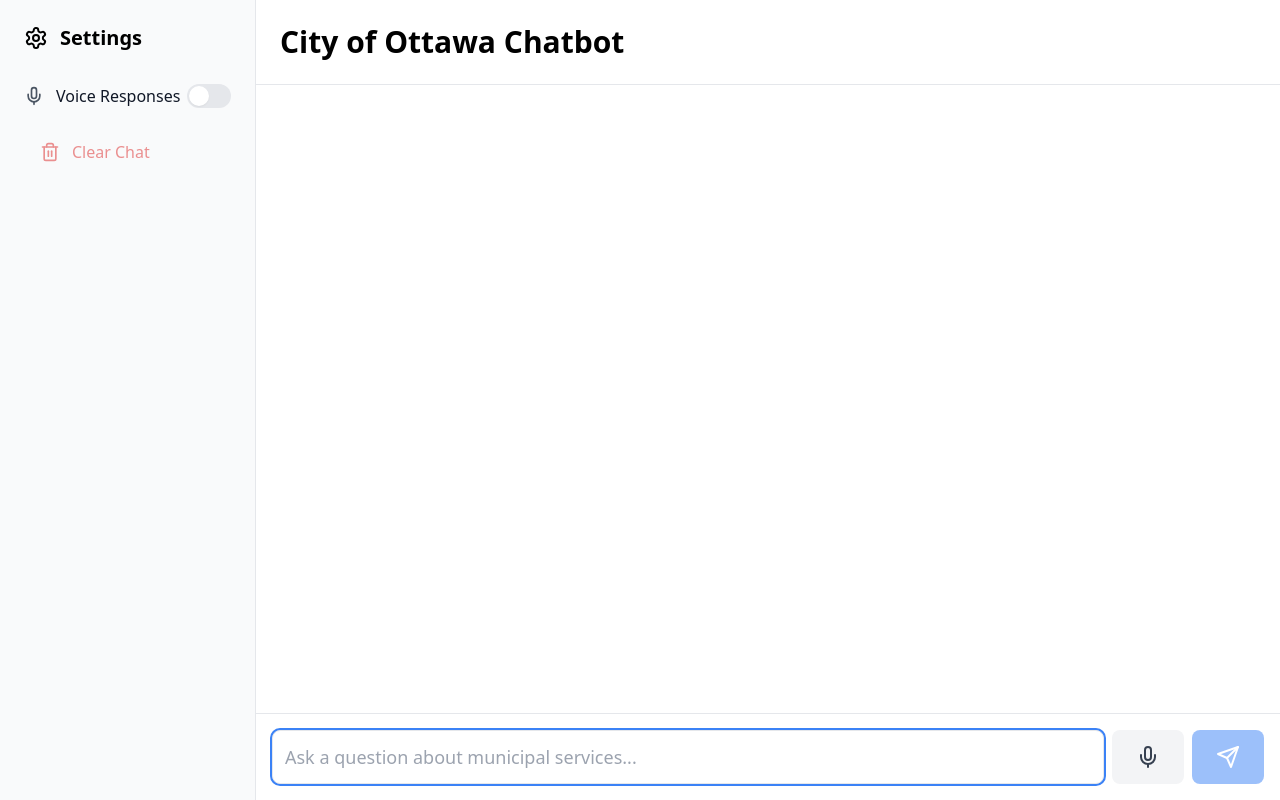
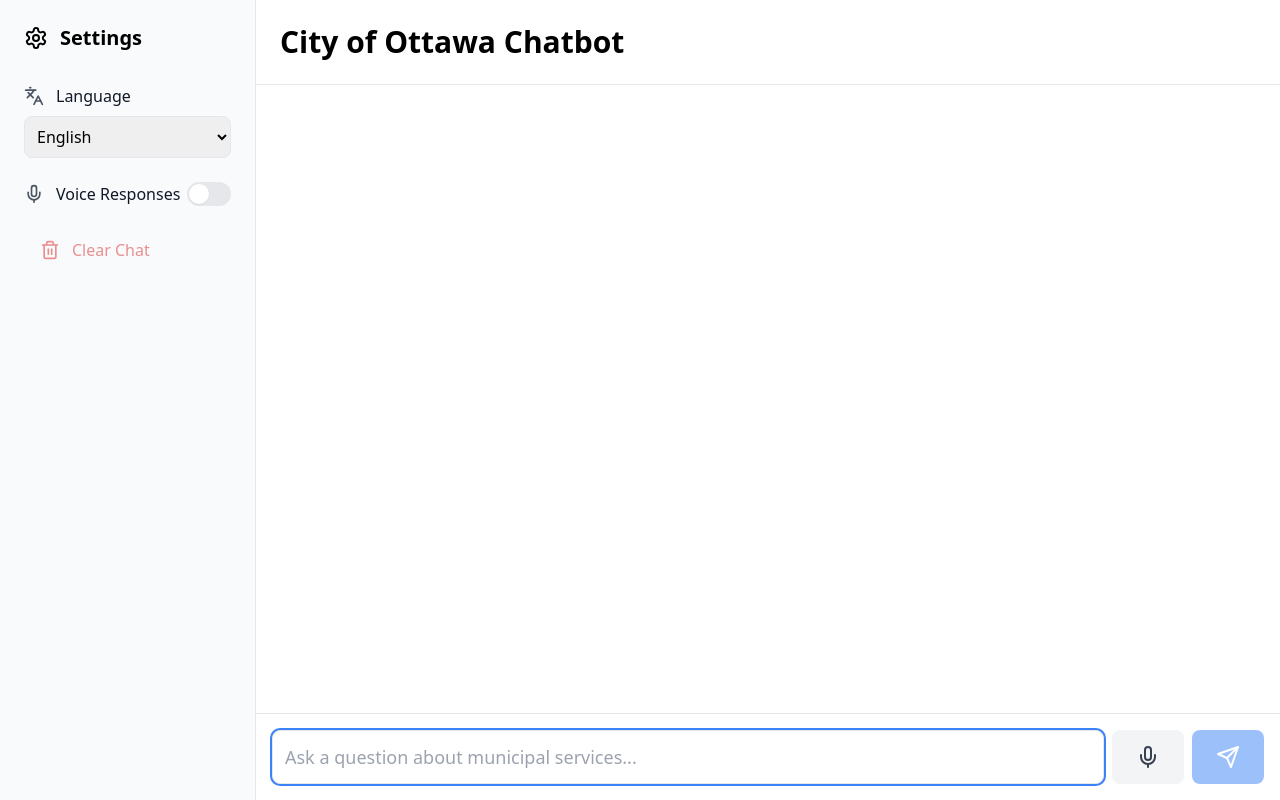
Before and after one commit to schmitech/simple-qa-chatbot, a React (Vite) app in the folder rag-chatbot-chroma-ollama/: page / in a window 1280 px wide. Built offline with nearby package versions, Linux system fonts and the light colour scheme.

Commit message:
Multilingual STT
Introduced support for fr and es.

```diff
--- a/rag-chatbot-chroma-ollama/src/components/ChatInput.tsx
+++ b/rag-chatbot-chroma-ollama/src/components/ChatInput.tsx
@@ -13,6 +13,7 @@
   const inputRef = useRef<HTMLInputElement>(null);
   const recognitionRef = useRef<SpeechRecognition | null>(null);
   const isLoading = useChatStore(state => state.isLoading);
+  const language = useChatStore(state => state.language);
 
   useEffect(() => {
     if (!isLoading && inputRef.current) {
@@ -27,7 +28,7 @@
       const recognition = new SpeechRecognition();
       recognition.continuous = false;
       recognition.interimResults = false;
-      recognition.lang = 'en-US';
+      recognition.lang = `${language}-${language.toUpperCase()}`;
 
       recognition.onresult = (event) => {
         const transcript = event.results[0][0].transcript;
@@ -69,7 +70,7 @@
         recognitionRef.current.abort();
       }
     };
-  }, [onSendMessage]);
+  }, [onSendMessage, language]);
 
   const handleSubmit = (e: React.FormEvent) => {
     e.preventDefault();
@@ -101,7 +102,11 @@
         type="text"
         value={input}
         onChange={(e) => setInput(e.target.value)}
-        placeholder="Ask a question about municipal services..."
+        placeholder={
+          language === 'fr' ? 'Poser une question sur les services municipaux...' :
+          language === 'es' ? 'Haga una pregunta sobre servicios municipales...' :
+          'Ask a question about municipal services...'
+        }
         className="flex-1 p-3 text-lg border rounded-lg focus:outline-none focus:ring-2 focus:ring-blue-500"
         disabled={disabled || isRecording}
       />
--- a/rag-chatbot-chroma-ollama/src/components/Sidebar.tsx
+++ b/rag-chatbot-chroma-ollama/src/components/Sidebar.tsx
@@ -1,9 +1,17 @@
 import React from 'react';
-import { Settings, Mic, Trash2 } from 'lucide-react';
+import { Settings, Mic, Trash2, Languages } from 'lucide-react';
 import { useChatStore } from '../store';
 
 export const Sidebar: React.FC = () => {
-  const { voiceEnabled, setVoiceEnabled, clearMessages, messages } = useChatStore();
+  const {
+    voiceEnabled,
+    setVoiceEnabled,
+    clearMessages,
+    messages,
+    language,
+    setLanguage,
+    supportedLanguages
+  } = useChatStore();
 
   return (
     <div className="w-64 border-r bg-gray-50 p-6">
@@ -12,6 +20,23 @@
         <h2 className="text-xl font-semibold">Settings</h2>
       </div>
       <div className="space-y-6">
+        <div className="space-y-2">
+          <div className="flex items-center gap-3 text-gray-600">
+            <Languages size={20} className="shrink-0" />
+            <span className="text-base font-medium text-gray-900">Language</span>
+          </div>
+          <select
+            value={language}
+            onChange={(e) => setLanguage(e.target.value)}
+            className="w-full p-2 border rounded-lg focus:outline-none focus:ring-2 focus:ring-blue-500"
+          >
+            {supportedLanguages.map((lang) => (
+              <option key={lang.value} value={lang.value}>
+                {lang.label}
+              </option>
+            ))}
+          </select>
+        </div>
         <div className="flex items-center justify-between">
           <div className="flex items-center gap-3">
             <Mic size={20} className="text-gray-600 shrink-0" />
--- a/rag-chatbot-chroma-ollama/src/server.ts
+++ b/rag-chatbot-chroma-ollama/src/server.ts
@@ -29,9 +29,9 @@
 const llm = new Ollama({
   baseUrl: process.env.OLLAMA_BASE_URL,
   model: process.env.OLLAMA_MODEL || 'llama2',
-  temperature: 0.1,  // Reduced for faster responses
+  temperature: process.env.OLLAMA_TEMPERATURE ? parseFloat(process.env.OLLAMA_TEMPERATURE) : 0.1,
   numCtx: 2048,
-  numPredict: 50,   // Reduced to speed up generation
+  numPredict: 150,
   numThread: 8,
 });
 
--- a/rag-chatbot-chroma-ollama/src/store.ts
+++ b/rag-chatbot-chroma-ollama/src/store.ts
@@ -1,10 +1,31 @@
 import { create } from 'zustand';
 import { ChatStore, Message } from './types';
 
-export const useChatStore = create<ChatStore>((set) => ({
+interface ChatState {
+  messages: Message[];
+  voiceEnabled: boolean;
+  isLoading: boolean;
+  language: string;
+  setLanguage: (language: string) => void;
+  supportedLanguages: Array<{ value: string; label: string }>;
+  addMessage: (message: Message) => void;
+  setVoiceEnabled: (enabled: boolean) => void;
+  setIsLoading: (loading: boolean) => void;
+  appendToLastMessage: (content: string) => void;
+  clearMessages: () => void;
+}
+
+export const useChatStore = create<ChatState>((set) => ({
   messages: [],
   voiceEnabled: false,
   isLoading: false,
+  language: 'en',
+  setLanguage: (language) => set({ language }),
+  supportedLanguages: [
+    { value: 'en', label: 'English' },
+    { value: 'fr', label: 'Français' },
+    { value: 'es', label: 'Español' }
+  ],
   addMessage: (message: Message) =>
     set((state) => ({ messages: [...state.messages, message] })),
   setVoiceEnabled: (enabled: boolean) => set({ voiceEnabled: enabled }),
```
